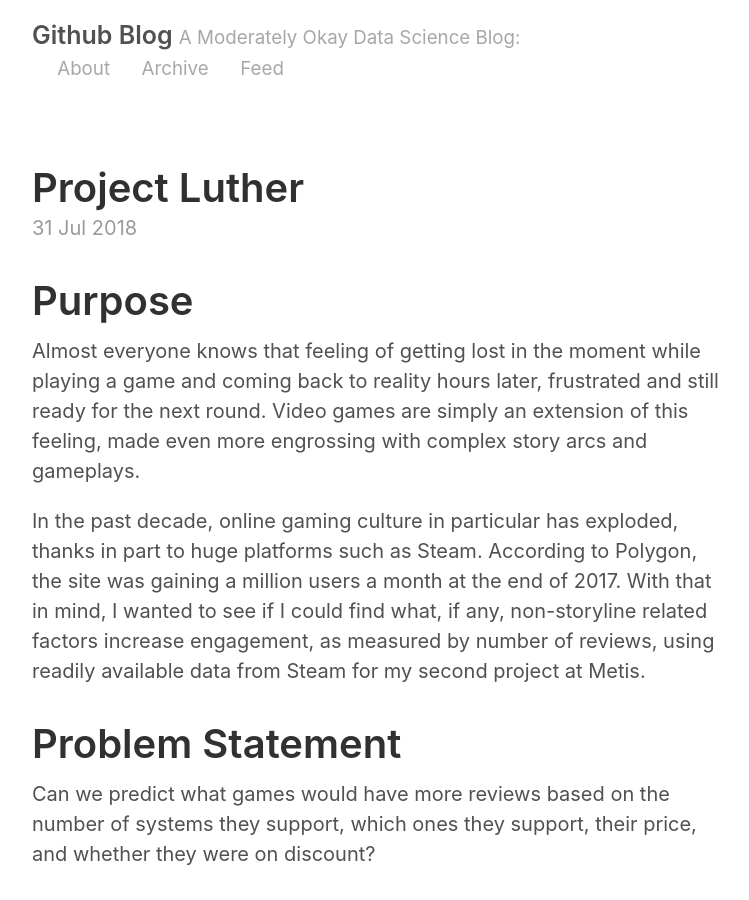
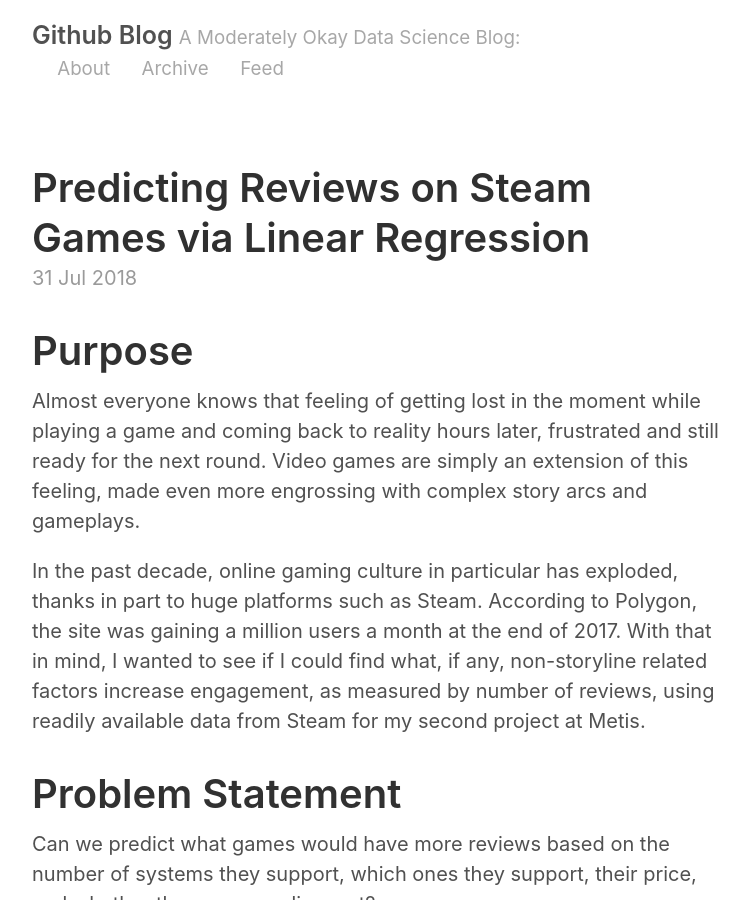
Before and after one commit to mayamadhavan/mayamadhavan.github.io, a Jekyll site: the page built from _posts/2018-07-31-project-luther.md, in a window 1280 px wide and 900 px high. Shown: the whole window, without its empty margins (258-1007 px from the left). Built offline with Jekyll 4.4.1, drawn with Linux system fonts in a browser that asks for light colours; our own code applies the rules of GitHub Pages for plain Markdown files.

Commit message:
Update 2018-07-31-project-luther.md

```diff
--- a/_posts/2018-07-31-project-luther.md
+++ b/_posts/2018-07-31-project-luther.md
@@ -1,3 +1,9 @@
+---
+layout: post
+title: Predicting Reviews on Steam Games via Linear Regression
+---
+
+
 # Purpose
 Almost everyone knows that feeling of getting lost in the moment while playing a game and coming back to reality hours later, frustrated and still ready for the next round. Video games are simply an extension of this feeling, made even more engrossing with complex story arcs and gameplays.
 
```
